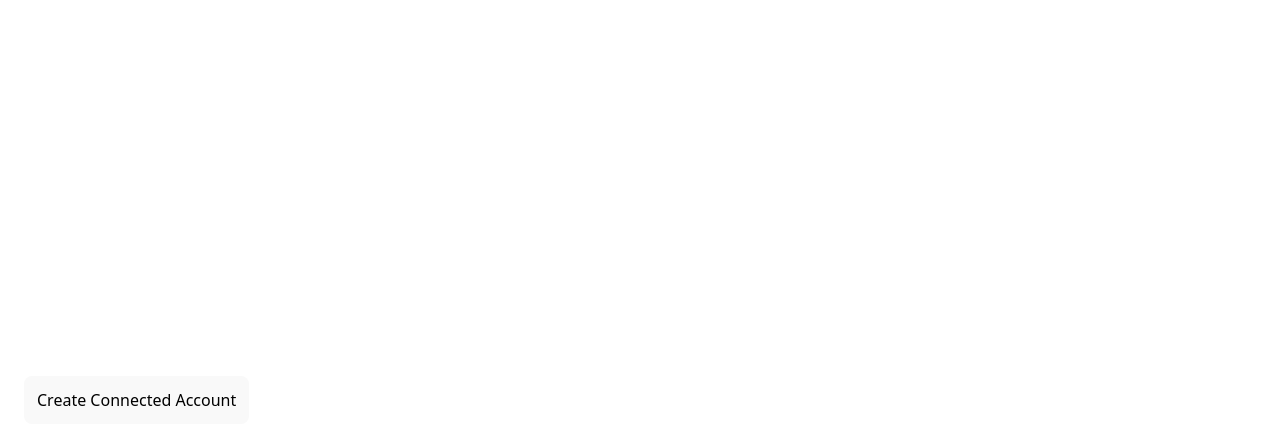
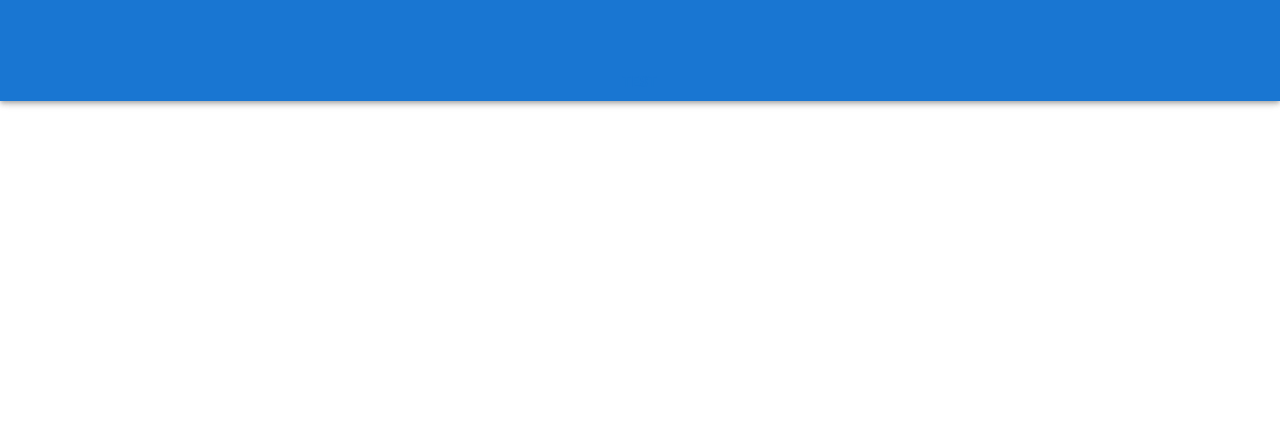
Before and after one commit to rjvb7424/Learn-It-Now, a React (Vite) app in the folder frontend/: page / in a window 1280 px wide. Shown: the top 444 px of the page. Built offline with nearby package versions, Linux system fonts and the light colour scheme.

Commit message:
refactor: remove unused account creation logic and simplify App component

```diff
--- a/frontend/src/App.tsx
+++ b/frontend/src/App.tsx
@@ -1,41 +1,12 @@
-// src/App.tsx
-function App() {
-  const handleClick = async () => {
-    try {
-      const FUNCTIONS_BASE = "https://us-central1-<YOUR_PROJECT_ID>.cloudfunctions.net";
+import { AppBar, Button, Toolbar } from "@mui/material";
 
-      // 1) Create (or fetch) the connected account
-      const r1 = await fetch(`${FUNCTIONS_BASE}/createConnectedAccount`, {
-        method: "POST",
-        headers: { "Content-Type": "application/json" },
-        body: JSON.stringify({ uid: "test-uid-123", email: "test@example.com" }),
-      });
-      if (!r1.ok) throw new Error(await r1.text());
-      const { accountId } = await r1.json();
-
-      // 2) Get onboarding link
-      const r2 = await fetch(`${FUNCTIONS_BASE}/createOnboardingLink`, {
-        method: "POST",
-        headers: { "Content-Type": "application/json" },
-        body: JSON.stringify({ accountId }),
-      });
-      if (!r2.ok) throw new Error(await r2.text());
-      const { url } = await r2.json();
-
-      // 3) Redirect
-      window.location.href = url;
-    } catch (e) {
-      console.error(e);
-      alert("Failed to start onboarding. Check console.");
-    }
-  };
-
-  return (
-    <div style={{ padding: 24 }}>
-      <button onClick={handleClick} style={{ padding: 12, fontSize: 16 }}>
-        Create Connected Account
-      </button>
-    </div>
-  );
+export default function App() {
+  return(
+    <AppBar>
+      <Toolbar />
+      <Button>
+        Test
+      </Button>
+    </AppBar>
+  )
 }
-export default App;
```
